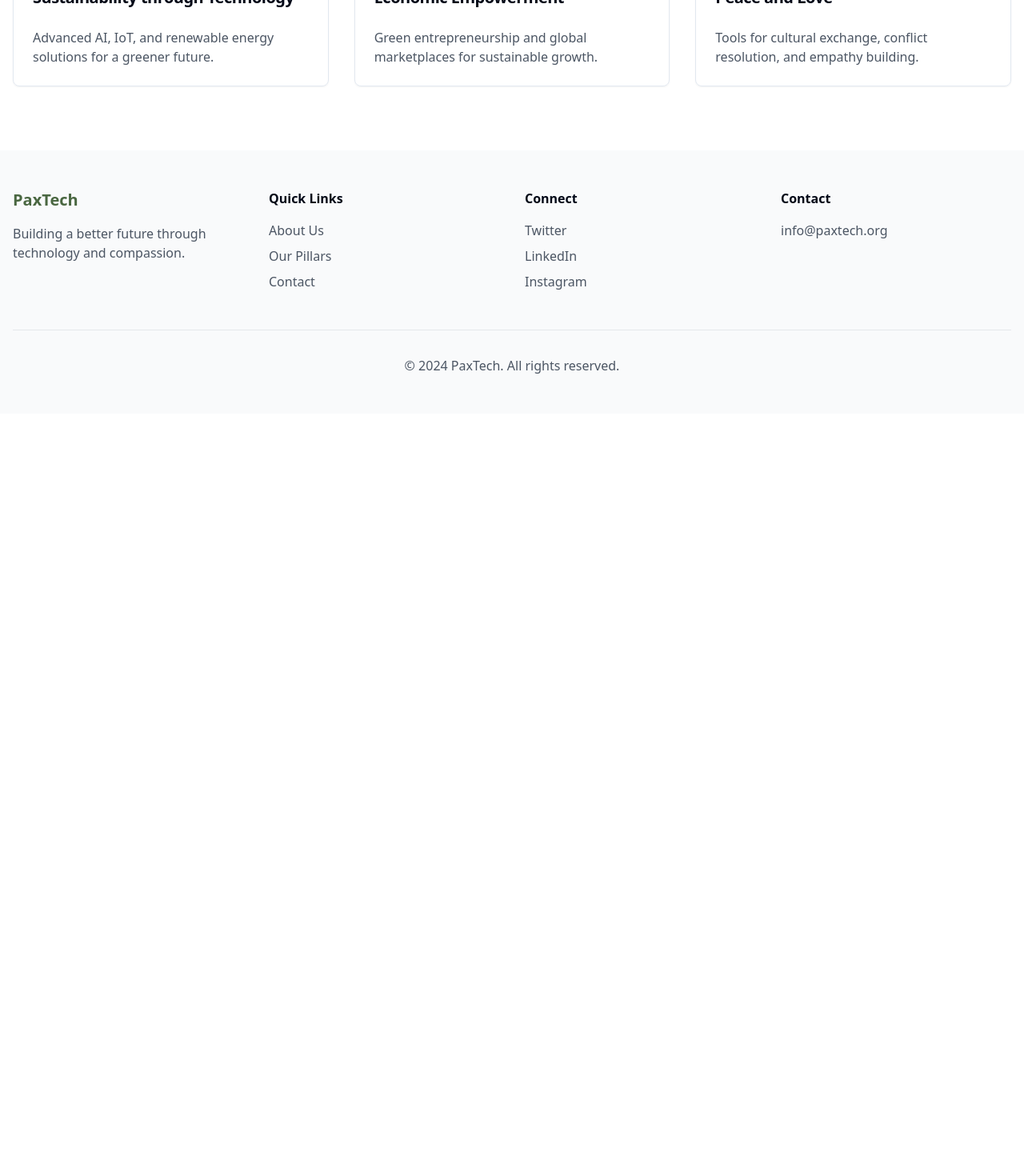
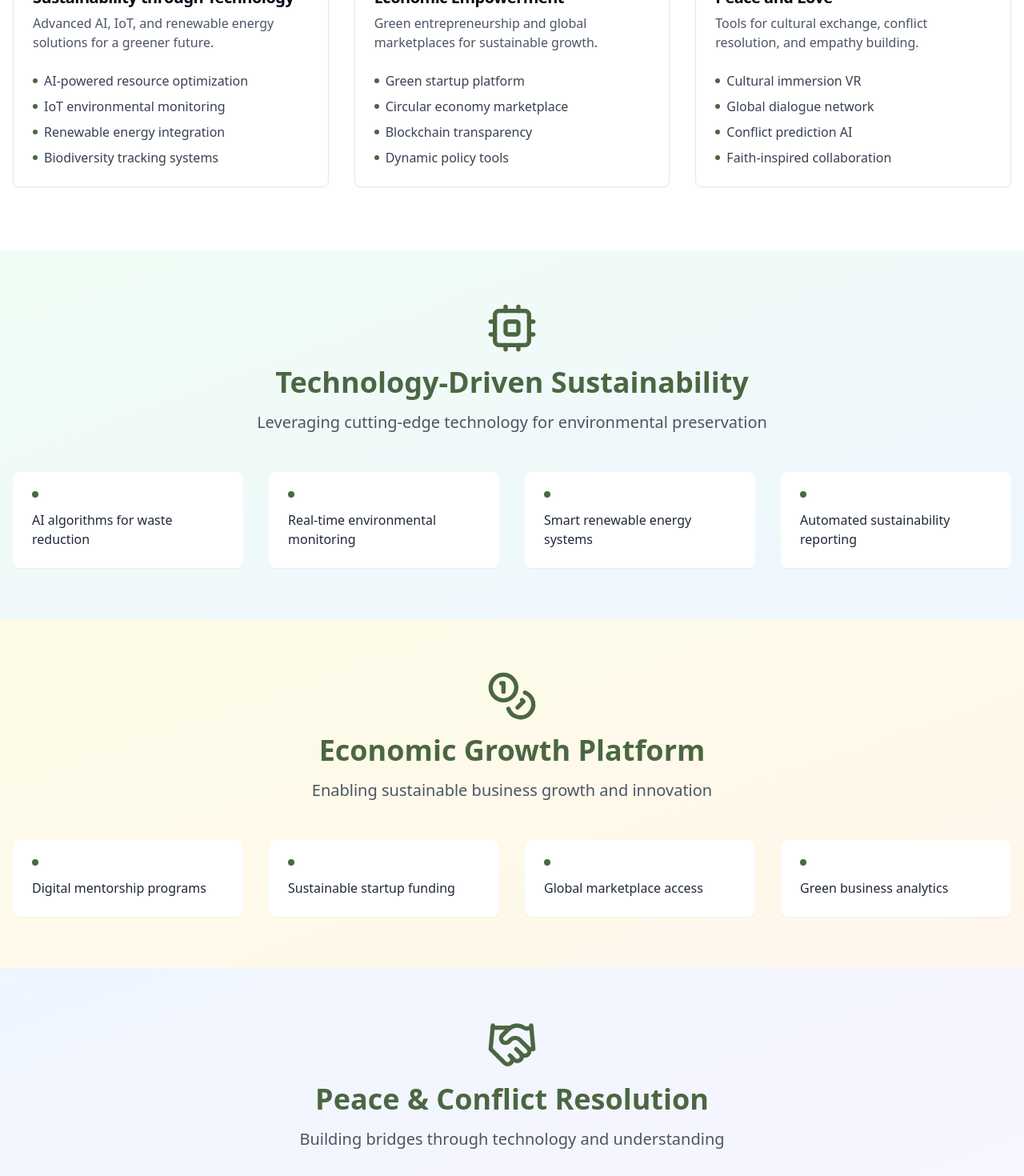
Before and after one commit to ObiwanKenobee/paxtech-harmony, a React (Vite) app: page / in a window 1280 px wide. Shown: the part 1080-2550 px from the top of the page at 80% size. Before the commit the page ends 1597 px from the top, so only its background shows below. Built offline with nearby package versions, Linux system fonts and the light colour scheme.

Commit message:
Expand Pillars Section Features
Added new sections to the pillars component, including technology-driven sustainability features, economic growth enablement platform, and peace and conflict resolution tools.
[skip gpt_engineer]

```diff
--- /dev/null
+++ b/src/components/Features.tsx
@@ -0,0 +1,77 @@
+import { Cpu, Coins, HandshakeIcon } from "lucide-react";
+
+const featureSections = [
+  {
+    id: "sustainability",
+    title: "Technology-Driven Sustainability",
+    icon: Cpu,
+    description: "Leveraging cutting-edge technology for environmental preservation",
+    features: [
+      "AI algorithms for waste reduction",
+      "Real-time environmental monitoring",
+      "Smart renewable energy systems",
+      "Automated sustainability reporting"
+    ],
+    bgColor: "bg-gradient-to-br from-green-50 to-blue-50"
+  },
+  {
+    id: "economic",
+    title: "Economic Growth Platform",
+    icon: Coins,
+    description: "Enabling sustainable business growth and innovation",
+    features: [
+      "Digital mentorship programs",
+      "Sustainable startup funding",
+      "Global marketplace access",
+      "Green business analytics"
+    ],
+    bgColor: "bg-gradient-to-br from-yellow-50 to-orange-50"
+  },
+  {
+    id: "peace",
+    title: "Peace & Conflict Resolution",
+    icon: HandshakeIcon,
+    description: "Building bridges through technology and understanding",
+    features: [
+      "Virtual reality cultural exchange",
+      "AI-powered conflict prevention",
+      "Cross-border collaboration tools",
+      "Digital peace initiatives"
+    ],
+    bgColor: "bg-gradient-to-br from-blue-50 to-purple-50"
+  }
+];
+
+export const Features = () => {
+  return (
+    <>
+      {featureSections.map((section, index) => (
+        <section key={section.id} className={`py-16 ${section.bgColor}`}>
+          <div className="container mx-auto px-4">
+            <div className="flex flex-col items-center mb-12">
+              <section.icon className="w-16 h-16 text-paxgreen mb-4" />
+              <h2 className="text-3xl md:text-4xl font-bold text-center text-paxgreen">
+                {section.title}
+              </h2>
+              <p className="text-xl text-gray-600 mt-4 text-center max-w-2xl">
+                {section.description}
+              </p>
+            </div>
+            <div className="grid md:grid-cols-2 lg:grid-cols-4 gap-8">
+              {section.features.map((feature, featureIndex) => (
+                <div
+                  key={featureIndex}
+                  className="bg-white p-6 rounded-lg shadow-sm hover:shadow-md transition-shadow animate-fade-in"
+                  style={{ animationDelay: `${featureIndex * 100}ms` }}
+                >
+                  <div className="w-2 h-2 rounded-full bg-paxgreen mb-4" />
+                  <p className="text-gray-800 font-medium">{feature}</p>
+                </div>
+              ))}
+            </div>
+          </div>
+        </section>
+      ))}
+    </>
+  );
+};
--- a/src/components/Pillars.tsx
+++ b/src/components/Pillars.tsx
@@ -1,4 +1,4 @@
-import { Leaf, Heart, LineChart } from "lucide-react";
+import { Leaf, Heart, LineChart, Cpu, Globe, Coins, HandshakeIcon, Brain } from "lucide-react";
 import { Card, CardContent, CardHeader, CardTitle } from "@/components/ui/card";
 
 const pillars = [
@@ -7,18 +7,36 @@ const pillars = [
     description: "Advanced AI, IoT, and renewable energy solutions for a greener future.",
     icon: Leaf,
     color: "text-green-500",
+    features: [
+      "AI-powered resource optimization",
+      "IoT environmental monitoring",
+      "Renewable energy integration",
+      "Biodiversity tracking systems"
+    ]
   },
   {
     title: "Economic Empowerment",
     description: "Green entrepreneurship and global marketplaces for sustainable growth.",
     icon: LineChart,
     color: "text-paxgold",
+    features: [
+      "Green startup platform",
+      "Circular economy marketplace",
+      "Blockchain transparency",
+      "Dynamic policy tools"
+    ]
   },
   {
     title: "Peace and Love",
     description: "Tools for cultural exchange, conflict resolution, and empathy building.",
     icon: Heart,
     color: "text-red-400",
+    features: [
+      "Cultural immersion VR",
+      "Global dialogue network",
+      "Conflict prediction AI",
+      "Faith-inspired collaboration"
+    ]
   },
 ];
 
@@ -35,9 +53,17 @@ export const Pillars = () => {
               <CardHeader>
                 <pillar.icon className={`w-12 h-12 ${pillar.color} mb-4`} />
                 <CardTitle className="text-xl font-bold">{pillar.title}</CardTitle>
+                <p className="text-gray-600 mt-2">{pillar.description}</p>
               </CardHeader>
               <CardContent>
-                <p className="text-gray-600">{pillar.description}</p>
+                <ul className="space-y-2">
+                  {pillar.features.map((feature, featureIndex) => (
+                    <li key={featureIndex} className="flex items-center text-gray-700">
+                      <div className="w-1.5 h-1.5 rounded-full bg-paxgreen mr-2" />
+                      {feature}
+                    </li>
+                  ))}
+                </ul>
               </CardContent>
             </Card>
           ))}
--- a/src/pages/Index.tsx
+++ b/src/pages/Index.tsx
@@ -1,6 +1,7 @@
 import { Header } from "@/components/Header";
 import { Hero } from "@/components/Hero";
 import { Pillars } from "@/components/Pillars";
+import { Features } from "@/components/Features";
 import { Footer } from "@/components/Footer";
 
 const Index = () => {
@@ -9,6 +10,7 @@ const Index = () => {
       <Header />
       <Hero />
       <Pillars />
+      <Features />
       <Footer />
     </div>
   );
```
